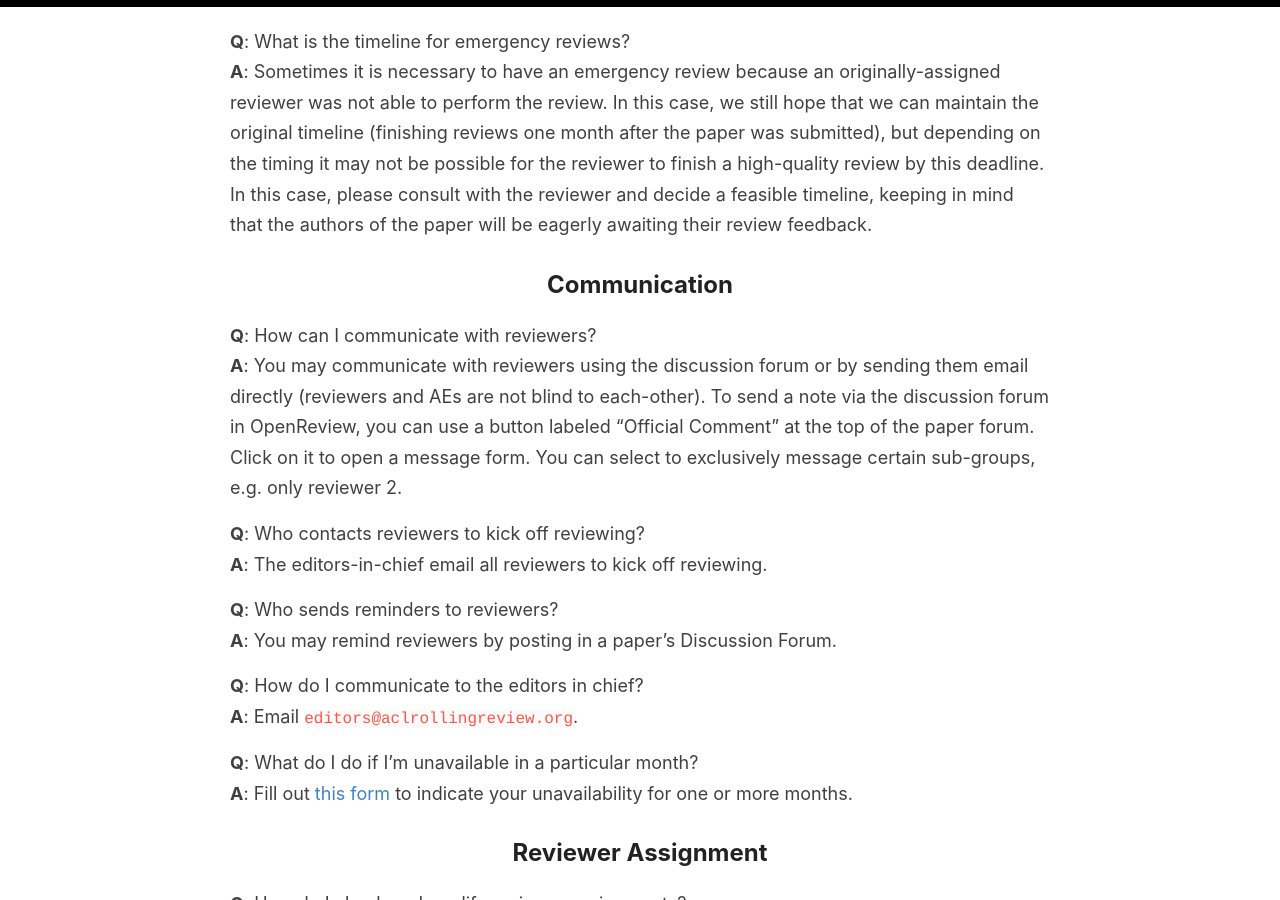
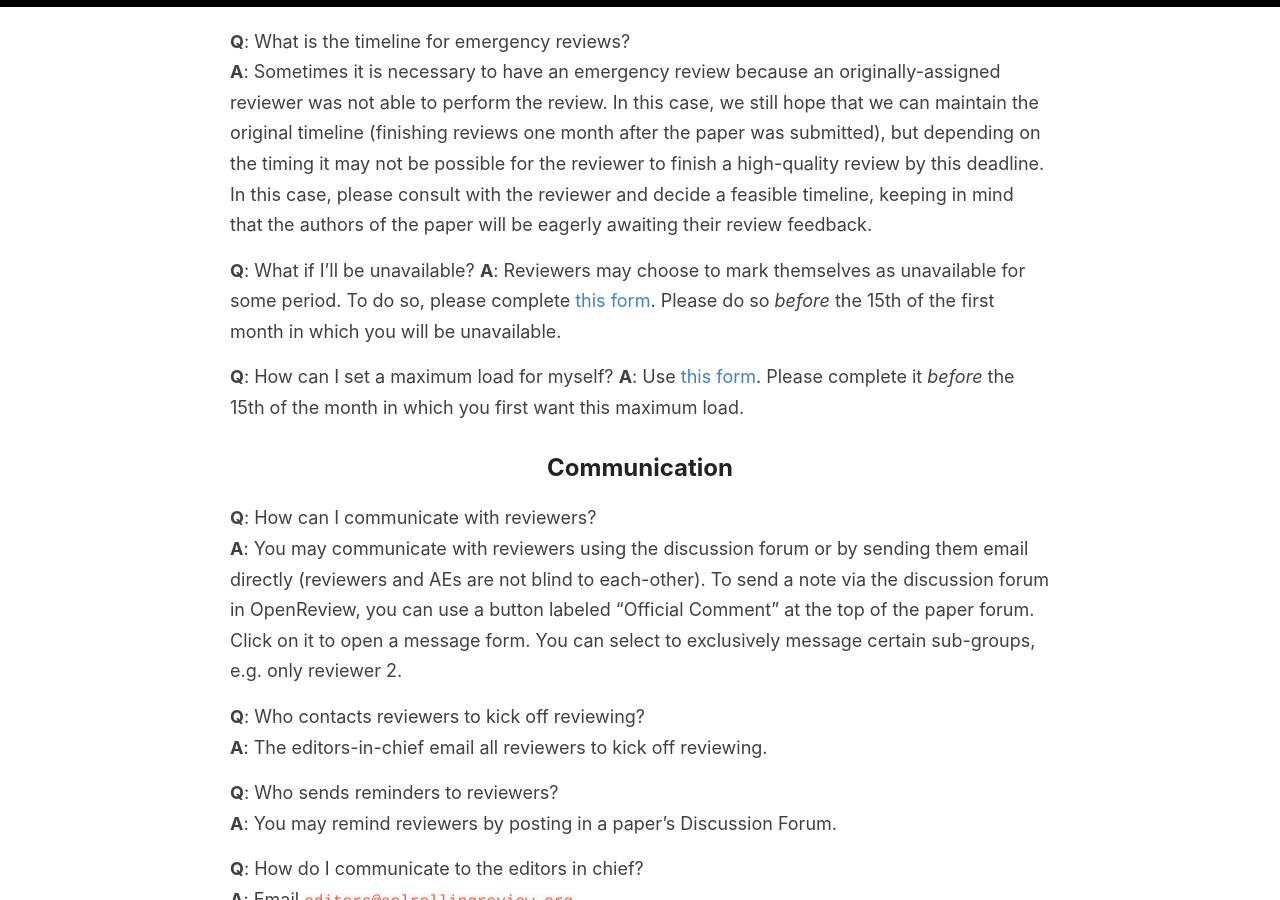
Before and after one commit to amitmerchant1990/reverie, a Jekyll site: the page built from aes.md, in a window 1280 px wide and 900 px high, scrolled down 2762 px. Built offline with Jekyll 4.4.1, drawn with Linux system fonts in a browser that asks for light colours.

Commit message:
Update aes.md

```diff
--- a/aes.md
+++ b/aes.md
@@ -53,6 +53,12 @@ The most important deadline is the review deadline, which is the 15th of the mon
 Sometimes it is necessary to have an emergency review because an originally-assigned reviewer was not able to perform the review.
 In this case, we still hope that we can maintain the original timeline (finishing reviews one month after the paper was submitted), but depending on the timing it may not be possible for the reviewer to finish a high-quality review by this deadline.
 In this case, please consult with the reviewer and decide a feasible timeline, keeping in mind that the authors of the paper will be eagerly awaiting their review feedback.
+
+**Q**: What if I'll be unavailable?
+**A**: Reviewers may choose to mark themselves as unavailable for some period. To do so, please complete [this form](https://forms.office.com/Pages/ResponsePage.aspx?id=9028kaqAQ0OMdrEjlJf7WXcpizsAwgRHnquEMJ-wjU5UMkJXNTc2NDU1SzM4MkcyTkFETjhOQzAxSC4u). Please do so *before* the 15th of the first month in which you will be unavailable.
+
+**Q**: How can I set a maximum load for myself?
+**A**: Use [this form](https://forms.office.com/pages/responsepage.aspx?id=9028kaqAQ0OMdrEjlJf7WXcpizsAwgRHnquEMJ-wjU5UNEpDRzZJNEg1NUdDTDhKVlVEVk9LQURGTy4u). Please complete it *before* the 15th of the month in which you first want this maximum load.
 
 ## Communication
 
```
